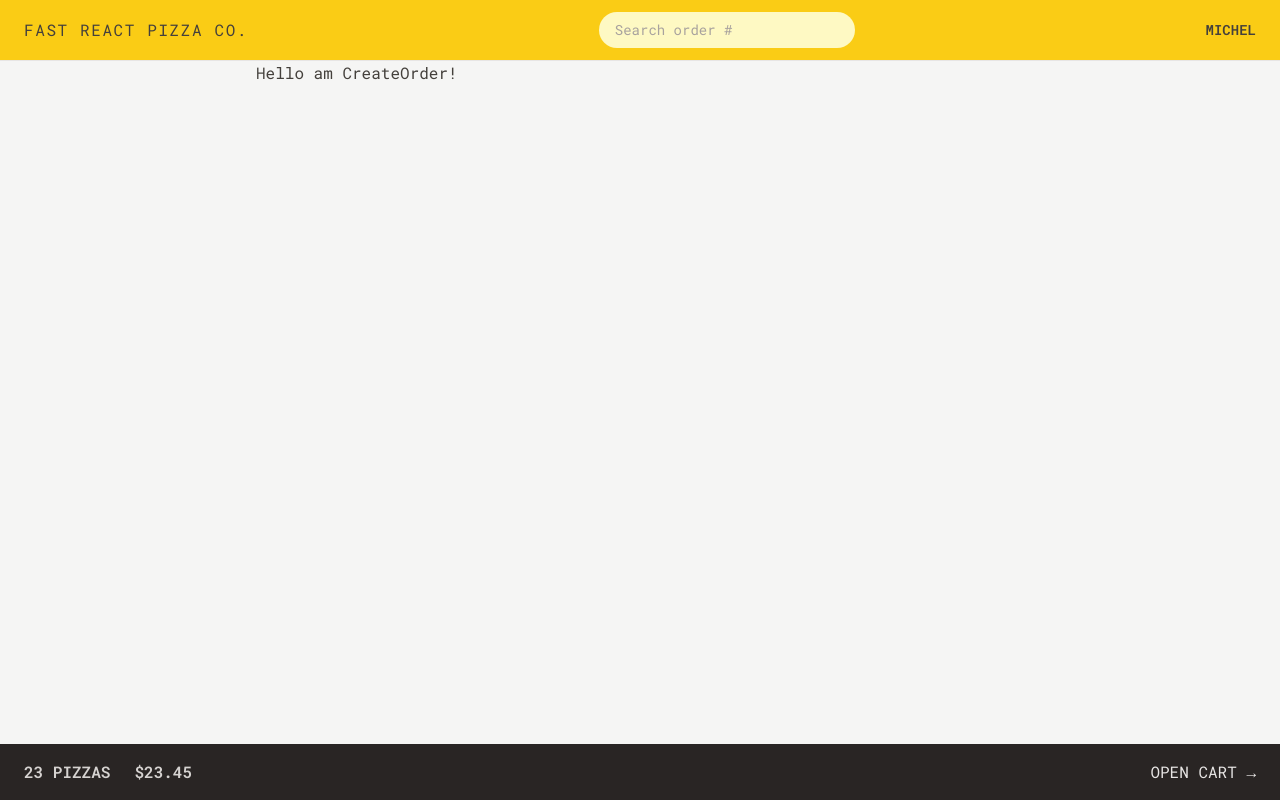
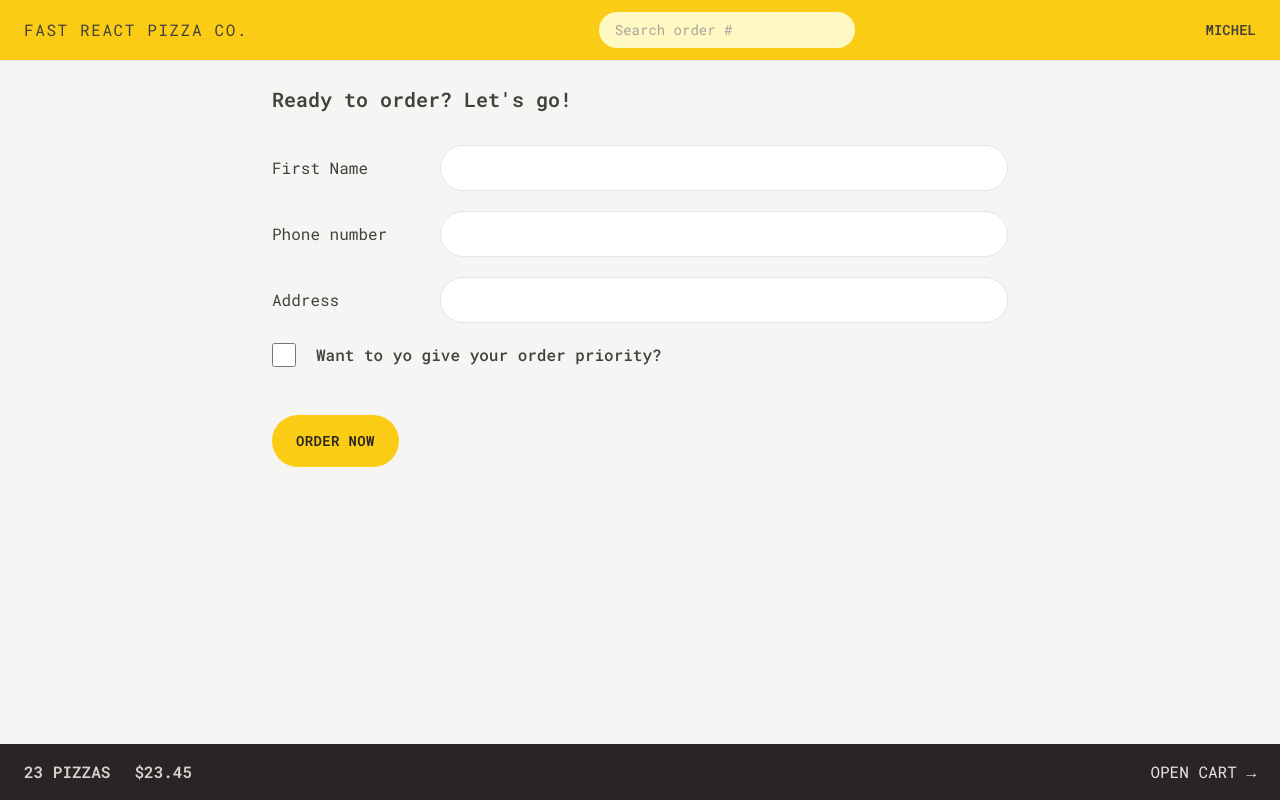
Before and after one commit to dev-miguel-resources/react-redux-pizza, a React (Vite) app: page /order/new in a window 1280 px wide. Built offline with nearby package versions, Linux system fonts and the light colour scheme.

Commit message:
error page and create order interface ok

```diff
--- a/src/features/molecules/Order/CreateOrder.jsx
+++ b/src/features/molecules/Order/CreateOrder.jsx
@@ -1,11 +1,74 @@
-import React from 'react'
+import { Form, useActionData, useNavigation } from 'react-router-dom'
+import Button from '../../../ui/atoms/Button/Button'
+
+// https://uibakery.io/regex-library/phone-number
+const isValidPhone = (str) =>
+  /^\+?\d{1,4}?[-.\s]?\(?\d{1,3}?\)?[-.\s]?\d{1,4}[-.\s]?\d{1,4}[-.\s]?\d{1,9}$/.test(
+    str,
+  )
 
 const CreateOrder = () => {
+  const navigation = useNavigation()
+  const isSubmitting = navigation.state === 'submitting'
+
+  const formErrors = useActionData()
+
   return (
-    <div>
-      Hello am CreateOrder!
+    <div className="px-4 py-6">
+      <h2 className="mb-8 text-xl font-semibold">Ready to order? Let's go!</h2>
+
+      <Form method="POST">
+        <div className="mb-5 flex flex-col gap-2 sm:flex-row sm:items-center">
+          <label className="sm:basis-40">First Name</label>
+          <input className="input grow" type="text" name="customer" required />
+        </div>
+
+        <div className="mb-5 flex flex-col gap-2 sm:flex-row sm:items-center">
+          <label className="sm:basis-40">Phone number</label>
+          <div className="grow">
+            <input className="input w-full" type="tel" name="phone" required />
+            {formErrors?.phone(
+              <p className="mt-2 rounded-md bg-red-100 p-2 text-xs text-red-700">
+                {formErrors.phone}
+              </p>,
+            )}
+          </div>
+        </div>
+
+        <div className="mb-5 flex flex-col gap-2 sm:flex-row sm:items-center">
+          <label className="sm:basis-40">Address</label>
+          <div className="grow">
+            <input
+              className="input w-full"
+              type="text"
+              name="address"
+              required
+            />
+          </div>
+        </div>
+
+        <div className="mb-12 flex items-center gap-5">
+          <input
+            className="h-6 w-6 accent-yellow-400 focus:outline-none focus:ring focus:ring-yellow-400 focus:ring-offset-2"
+            type="checkbox"
+            name="priority"
+            id="priority"
+          />
+          <label htmlFor="priority" className="font-medium">
+            Want to yo give your order priority?
+          </label>
+        </div>
+
+        <div>
+          <Button disabled={isSubmitting} type="primary">
+            {isSubmitting ? 'Placing order...' : 'Order Now'}
+          </Button>
+        </div>
+      </Form>
     </div>
   )
 }
 
+// action pendiente
+
 export default CreateOrder
--- a/src/features/molecules/Order/Order.jsx
+++ b/src/features/molecules/Order/Order.jsx
@@ -1,11 +1,43 @@
-import React from 'react'
+import OrderItem from './OrderItem'
+
+import { useLoaderData } from 'react-router-dom'
+import { getOrder } from '../../../shared/services/apiRestaurant'
+import {
+  calcMinutesLeft,
+  formatCurrency,
+  formatDate,
+} from '../../../shared/utils/helpers'
 
 const Order = () => {
+  //return <div>Hello am Order!</div>
+
+  const order = useLoaderData()
+
+  const {
+    id,
+    status,
+    priority,
+    priorityPrice,
+    orderPrice,
+    estimatedDelivery,
+    cart,
+  } = order
+
+  const deliveryIn = calcMinutesLeft(estimatedDelivery)
+
   return (
-    <div>
-      Hello am Order!
+    <div className="space-y-8 px-4 py-6">
+      <div className="flex flex-wrap items-center justify-between gap-2">
+        <h2 className="text-xl font-semibold">Order #{id} status</h2>
+        {/* pendiente */}
+      </div>
     </div>
   )
 }
 
+export async function loader({ params }) {
+  const order = await getOrder(params.orderId)
+  return order
+}
+
 export default Order
--- a/src/features/molecules/Order/OrderItem.jsx
+++ b/src/features/molecules/Order/OrderItem.jsx
@@ -1,5 +1,3 @@
-import React from 'react'
-
 const OrderItem = () => {
   return (
     <div>
--- a/src/route.jsx
+++ b/src/route.jsx
@@ -1,10 +1,12 @@
+// TEST ID: IIDSAT
+
 import { createBrowserRouter } from 'react-router-dom'
 import AppLayout from './ui/atoms/AppLayout/AppLayout'
 import Error from './ui/atoms/Error/Error'
 import Menu, { loader as menuLoader } from './features/molecules/Menu/Menu'
+import Order, { loader as orderLoader } from './features/molecules/Order/Order'
 import Cart from './features/molecules/Cart/Cart'
 import CreateOrder from './features/molecules/Order/CreateOrder'
-import Order from './features/molecules/Order/Order'
 import Home from './features/molecules/Home/Home'
 
 /*Routes + state remote -> rutas padres/hijas, actions, error, loading
@@ -13,7 +15,7 @@ Routes / Route / element -> 6.x */
 export const router = createBrowserRouter([
   {
     element: <AppLayout />,
-    //errorElement: <Error />,
+    errorElement: <Error />,
 
     children: [
       {
@@ -36,8 +38,10 @@ export const router = createBrowserRouter([
       },
       {
         path: '/order/:orderId',
-        element: <Order />
+        element: <Order />,
+        loader: orderLoader,
+        errorElement: <Error />,
       },
     ],
   },
-]);
+])
--- a/src/ui/atoms/Error/Error.jsx
+++ b/src/ui/atoms/Error/Error.jsx
@@ -1,5 +1,18 @@
+import { useRouteError } from 'react-router-dom'
+import LinkButton from '../LinkButton/LinkButton'
+
 const Error = () => {
-  return <div>Hello am Error!</div>
+  const error = useRouteError()
+  console.log(error)
+
+  return (
+    <div>
+      <h1>Something went wrong</h1>
+      <p>{error.data || error.message}</p>
+
+      <LinkButton to="-1">&larr; Go back</LinkButton>
+    </div>
+  )
 }
 
 export default Error
--- a/src/ui/atoms/User/CreateUser.jsx
+++ b/src/ui/atoms/User/CreateUser.jsx
@@ -5,13 +5,13 @@ const CreateUser = () => {
   const [username, setUsername] = useState('')
 
   function handleSubmit() {
-    e.preventDefault();
+    e.preventDefault()
   }
 
   return (
     <form onSubmit={handleSubmit}>
       <p className="mb-4 text-sm text-stone-600 md:text-base">
-        Welcome! Please start by telling us your name:
+        👋 Welcome! Please start by telling us your name:
       </p>
 
       <input
```
